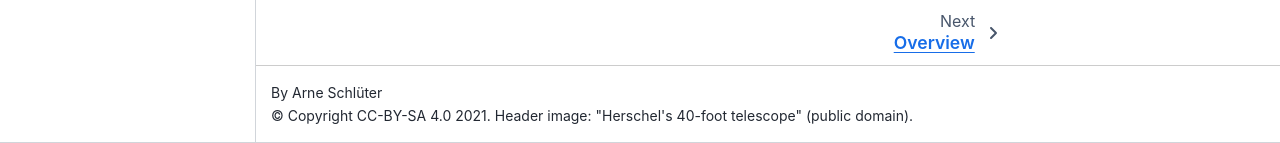
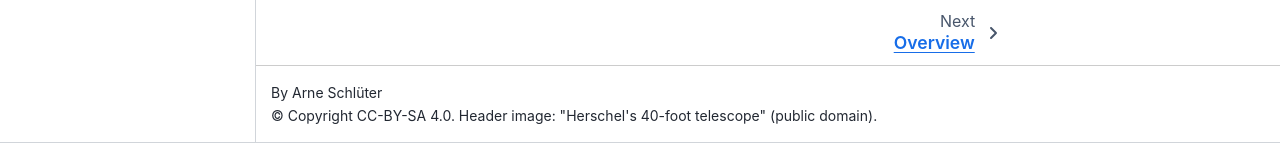
Before and after one commit to rrrnld/earth-observation-for-journalism, a Jupyter Book: the page built from README.md, in a window 1280 px wide and 900 px high, scrolled down 1401 px. Shown: the part 757-900 px from the top of the window. Built offline with Jupyter Book 1.0.4 settings and Sphinx 7.4.7 and the Sphinx Book theme 1.1.4, drawn with Linux system fonts in a browser that asks for light colours; pages that are not in the unit, such as notebooks, are missing from menus.

Commit message:
Fix inter-notebook references and copyright notice
Also rename "potsdam_mittelmark" to "treuenbrietzen"

```diff
--- a/_config.yml
+++ b/_config.yml
@@ -7,7 +7,7 @@
 # Book settings
 title: Using Earth Observation for Journalism  # The title of the book. Will be placed in the left navbar.
 author: Arne Schlüter  # The author of the book
-copyright: "CC-BY-SA 4.0 2021. Header image: \"Herschel's 40-foot telescope\" (public domain)"  # Copyright year to be placed in the footer
+copyright: "CC-BY-SA 4.0. Header image: \"Herschel's 40-foot telescope\" (public domain)"  # Copyright year to be placed in the footer
 logo: great-forty-foot-telescope-wikipedia.png  # A path to the book logo
 execute:
   execute_notebooks: "off"
```
Also changed, not shown: 1 other file.
